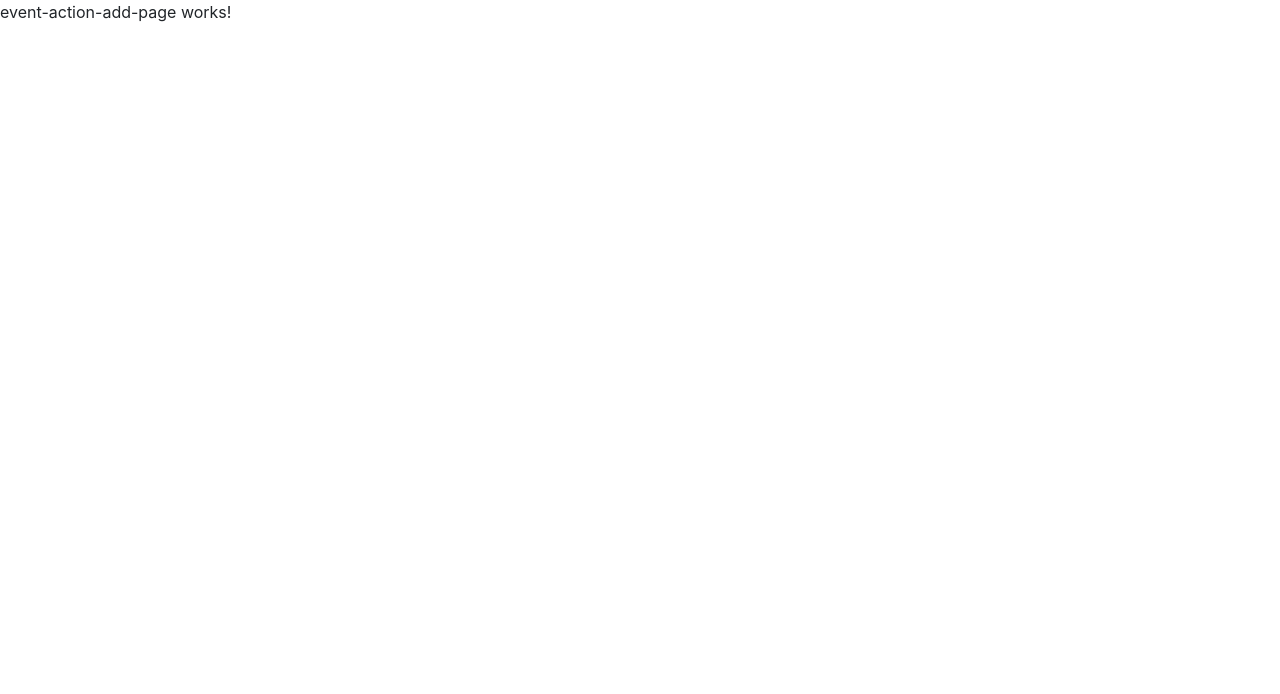
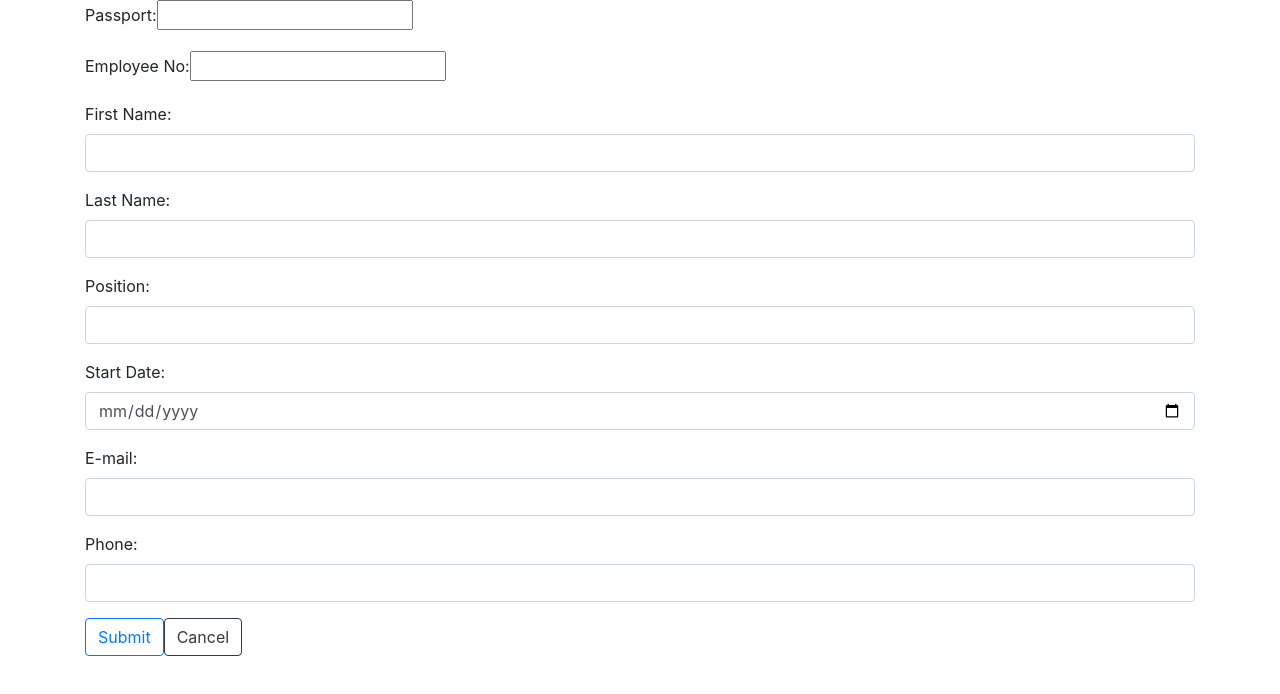
Before and after one commit to satapitchakorn/rock-head, an Angular app in the folder frontend/: page /form/add in a window 1280 px wide. Shown: the top 694 px of the page. Built offline with nearby package versions, Linux system fonts and the light colour scheme.

Commit message:
[Added]: EventActionAddPage form and log on submit.

```diff
--- a/frontend/src/app/employee/components/event-action-add-page/event-action-add-page.component.html
+++ b/frontend/src/app/employee/components/event-action-add-page/event-action-add-page.component.html
@@ -1 +1,42 @@
-<p>event-action-add-page works!</p>
+<div class="container">
+    <form [formGroup]="dataForm" (ngSubmit)="onSubmit()">
+        <div class="form-group">
+            <label>Passport:</label>
+            <input type="text" class="number" formControlName="passport" />
+        </div>
+
+        <div class="form-group">
+            <label>Employee No:</label>
+            <input type="text" class="number" formControlName="employee_no" />
+        </div>
+
+        <div class="form-group">
+            <label>First Name:</label>
+            <input type="text" class="form-control" formControlName="firstname" />
+        </div>
+
+        <div class="form-group">
+            <label>Last Name:</label>
+            <input type="text" class="form-control" formControlName="lastname" />
+        </div>
+
+        <div class="form-group">
+            <label>Position:</label><input type="text" class="form-control" formControlName="position" />
+        </div>
+
+        <div class="form-group">
+            <label>Start Date:</label><input type="date" class="form-control" formControlName="start_date" />
+        </div>
+
+        <div class="form-group">
+            <label>E-mail:</label><input type="email" class="form-control" formControlName="email" />
+        </div>
+
+        <div class="form-group">
+            <label>Phone:</label><input type="number" class="form-control" formControlName="phone" />
+        </div>
+
+        <button type="submit" class="btn btn-outline-primary">Submit</button>
+        <button class="btn btn-outline-dark">Cancel</button>
+    </form>
+</div>
--- a/frontend/src/app/employee/components/event-action-add-page/event-action-add-page.component.ts
+++ b/frontend/src/app/employee/components/event-action-add-page/event-action-add-page.component.ts
@@ -1,4 +1,5 @@
 import { Component, OnInit } from '@angular/core';
+import {FormGroup, FormControl} from '@angular/forms';
 
 @Component({
   selector: 'app-event-action-add-page',
@@ -6,10 +7,23 @@ import { Component, OnInit } from '@angular/core';
   styleUrls: ['./event-action-add-page.component.css']
 })
 export class EventActionAddPageComponent implements OnInit {
+  dataForm = new FormGroup({
+    passport: new FormControl(''),
+    employee_no: new FormControl(''),
+    firstname: new FormControl(''),
+    lastname: new FormControl(''),
+    position: new FormControl(''),
+    start_date: new FormControl(''),
+    email: new FormControl(''),
+    phone: new FormControl('')
+  });
 
   constructor() { }
 
   ngOnInit(): void {
   }
 
+  onSubmit(){
+    console.log(this.dataForm.value);
+  }
 }
```
